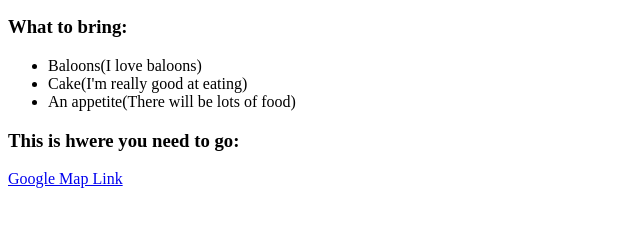
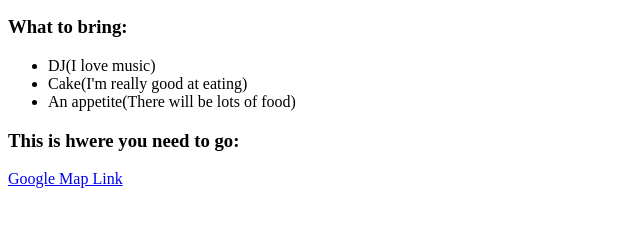
Before and after one commit to yashkatiyar2503/MERN-Stack, a plain HTML site: page Intermediate HTML/3.4 Birthday Invite Project/index.html in a window 1280 px wide. Shown: the part 416-642 px from the top of the page, 0-640 px from the left. Drawn offline with Linux system fonts and the light colour scheme.

Commit message:
Update index.html

```diff
--- a/Intermediate HTML/3.4 Birthday Invite Project/index.html
+++ b/Intermediate HTML/3.4 Birthday Invite Project/index.html
@@ -4,7 +4,7 @@
 <img src="https://assets.winni.in/product/primary/2014/6/33726.jpeg?dpr=1&w=500" alt="Birthday Cake" />
 <h3>What to bring:</h3>
 <ul>
-    <li>Baloons(I love baloons)</li>
+    <li>DJ(I love music)</li>
     <li>Cake(I'm really good at eating)</li>
     <li>An appetite(There will be lots of food)</li>
 </ul>
```
